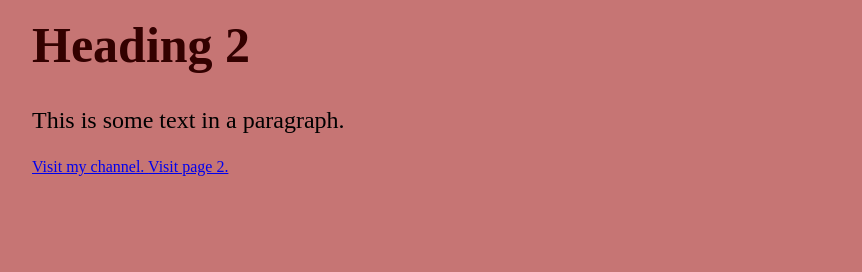
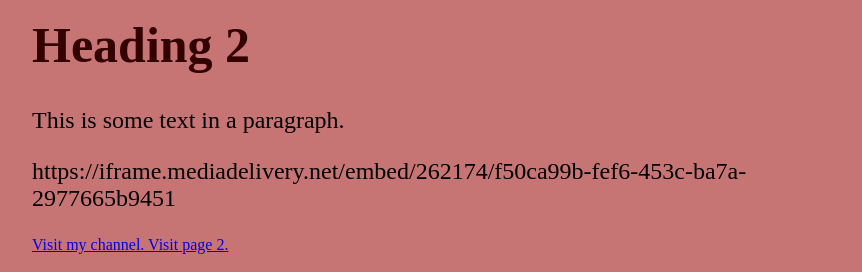
Before and after one commit to herbanov/herbanov-site, a plain HTML site: page index.html in a window 1280 px wide. Shown: the part 637-909 px from the top of the page, without its empty margins (208-1070 px from the left). Before the commit the page ends 831 px from the top, so only its background shows below. Drawn offline with Linux system fonts and the light colour scheme.

Commit message:
Update index.html

```diff
--- a/index.html
+++ b/index.html
@@ -15,6 +15,7 @@
 
 		<h1>Heading 2</h1>
 		 <p>This is some text in a paragraph.</p>
+		 <p>https://iframe.mediadelivery.net/embed/262174/f50ca99b-fef6-453c-ba7a-2977665b9451</p>
 
 		 <a href="https://www.youtube.com/@herbanov1155">Visit my channel.
 		 <a href="page2.html">Visit page 2.
```
